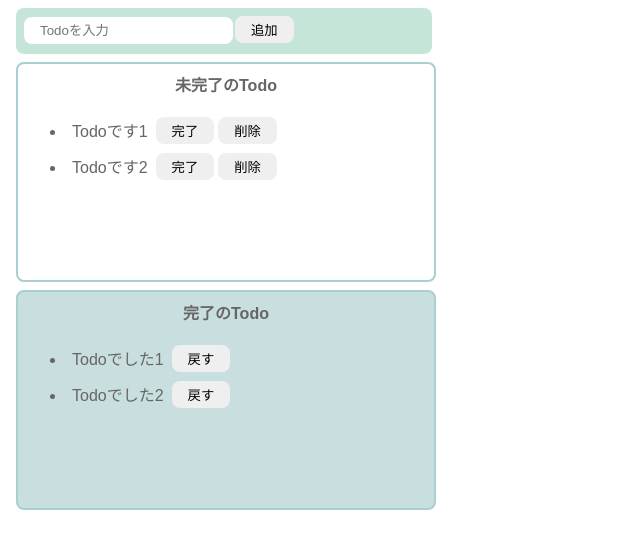
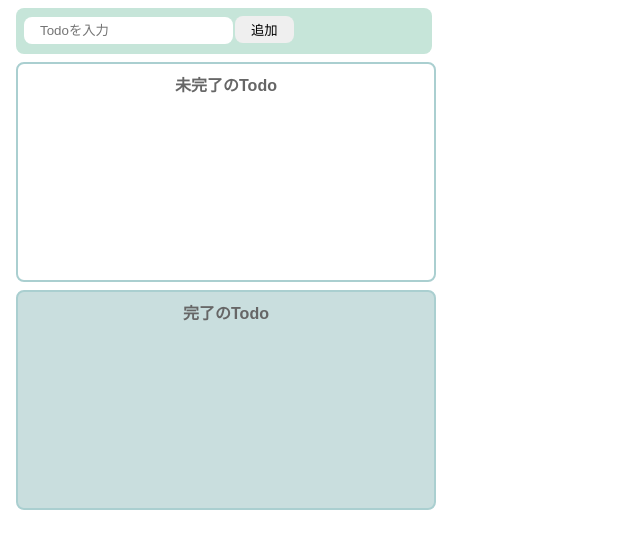
Before and after one commit to toroneko/React_Todo, a React (Create React App) app: page / in a window 1280 px wide. Shown: the top 548 px of the page, without its empty margins (0-640 px from the left). Built offline with nearby package versions, Linux system fonts and the light colour scheme.

Commit message:
コンポーネント化

```diff
--- a/src/Todo.jsx
+++ b/src/Todo.jsx
@@ -1,16 +1,13 @@
 import { useState } from "react";
 import "./styles.css";
+import { InputTodo } from "./components/inputTodo";
+import { IncompleteTodos } from "./components/incompleteTodos";
+import { CompleteTodos } from "./components/CompleteTodos";
 
 export const Todo = () => {
   const [todoText, setTodoText] = useState("");
-  const [incompleteTodos, setIncompleteTodos] = useState([
-    "Todoです1",
-    "Todoです2",
-  ]);
-  const [completeTodos, setConpleteTodos] = useState([
-    "Todoでした1",
-    "Todoでした2",
-  ]);
+  const [incompleteTodos, setIncompleteTodos] = useState([]);
+  const [completeTodos, setCompleteTodos] = useState([]);
 
   const onClickAdd = () => {
     if (todoText === "") return;
@@ -20,47 +17,40 @@ export const Todo = () => {
   };
 
   const onChageTodoText = (event) => setTodoText(event.target.value);
+  const onClickDlete = (index) => {
+    const newTodos = [...incompleteTodos];
+    newTodos.splice(index, 1);
+    setIncompleteTodos(newTodos);
+  };
+  const onClickComplete = (index) => {
+    const newIncompleteTodos = [...incompleteTodos];
+    newIncompleteTodos.splice(index, 1);
+
+    const newCompleteTodos = [...completeTodos, incompleteTodos[index]];
+    setIncompleteTodos(newIncompleteTodos);
+    setCompleteTodos(newCompleteTodos);
+  };
+
+  const onClickBack = (index) => {
+    const newCompleteTodos = [...completeTodos];
+    newCompleteTodos.splice(index, 1);
+    const newIncompleteTodos = [...incompleteTodos, completeTodos[index]];
+    setCompleteTodos(newCompleteTodos);
+    setIncompleteTodos(newIncompleteTodos);
+  };
   return (
     <>
-      <div className="input-area">
-        <input
-          placeholder="Todoを入力"
-          value={todoText}
-          onChange={onChageTodoText}
-        />
-        <button onClick={onClickAdd}>追加</button>
-      </div>
-      <div className="incomplete-area">
-        <p className="title">未完了のTodo</p>
-        <ul>
-          {incompleteTodos.map((todo) => {
-            return (
-              <li key={todo}>
-                <div className="list-row">
-                  <p className="todo-item">{todo}</p>
-                  <button>完了</button>
-                  <button>削除</button>
-                </div>
-              </li>
-            );
-          })}
-        </ul>
-      </div>
-      <div className="complete-area">
-        <p className="title">完了のTodo</p>
-        <ul>
-          {completeTodos.map((todo) => {
-            return (
-              <li key={todo}>
-                <div className="list-row">
-                  <p className="todo-item">{todo}</p>
-                  <button>戻す</button>
-                </div>
-              </li>
-            );
-          })}
-        </ul>
-      </div>
+      <InputTodo
+        todoText={todoText}
+        onChange={onChageTodoText}
+        onClick={onClickAdd}
+      />
+      <IncompleteTodos
+        todos={incompleteTodos}
+        onClickComplete={onClickComplete}
+        onClickDlete={onClickDlete}
+      />
+      <CompleteTodos completeTodos={completeTodos} onClickBack={onClickBack} />
     </>
   );
 };
--- /dev/null
+++ b/src/components/CompleteTodos.jsx
@@ -0,0 +1,20 @@
+export  const CompleteTodos = (props) => {
+    const {completeTodos, onClickBack} = props
+    return (
+        <div className="complete-area">
+        <p className="title">完了のTodo</p>
+        <ul>
+          {completeTodos.map((todo, index) => {
+            return (
+              <li key={todo}>
+                <div className="list-row">
+                  <p className="todo-item">{todo}</p>
+                  <button onClick={() => onClickBack(index)}>戻す</button>
+                </div>
+              </li>
+            );
+          })}
+        </ul>
+      </div>
+    )
+}
--- /dev/null
+++ b/src/components/incompleteTodos.jsx
@@ -0,0 +1,21 @@
+export const IncompleteTodos = (props) => {
+    const {todos, onClickComplete, onClickDlete} = props
+  return (
+    <div className="incomplete-area">
+      <p className="title">未完了のTodo</p>
+      <ul>
+        {todos.map((todo, index) => {
+          return (
+            <li key={todo}>
+              <div className="list-row">
+                <p className="todo-item">{todo}</p>
+                <button onClick={() => onClickComplete(index)}>完了</button>
+                <button onClick={() => onClickDlete(index)}>削除</button>
+              </div>
+            </li>
+          );
+        })}
+      </ul>
+    </div>
+  );
+};
--- /dev/null
+++ b/src/components/inputTodo.jsx
@@ -0,0 +1,9 @@
+export const InputTodo = (props) => {
+  const { todoText, onChange, onClick } = props;
+  return (
+    <div className="input-area">
+      <input placeholder="Todoを入力" value={todoText} onChange={onChange} />
+      <button onClick={onClick}>追加</button>
+    </div>
+  );
+};
```
